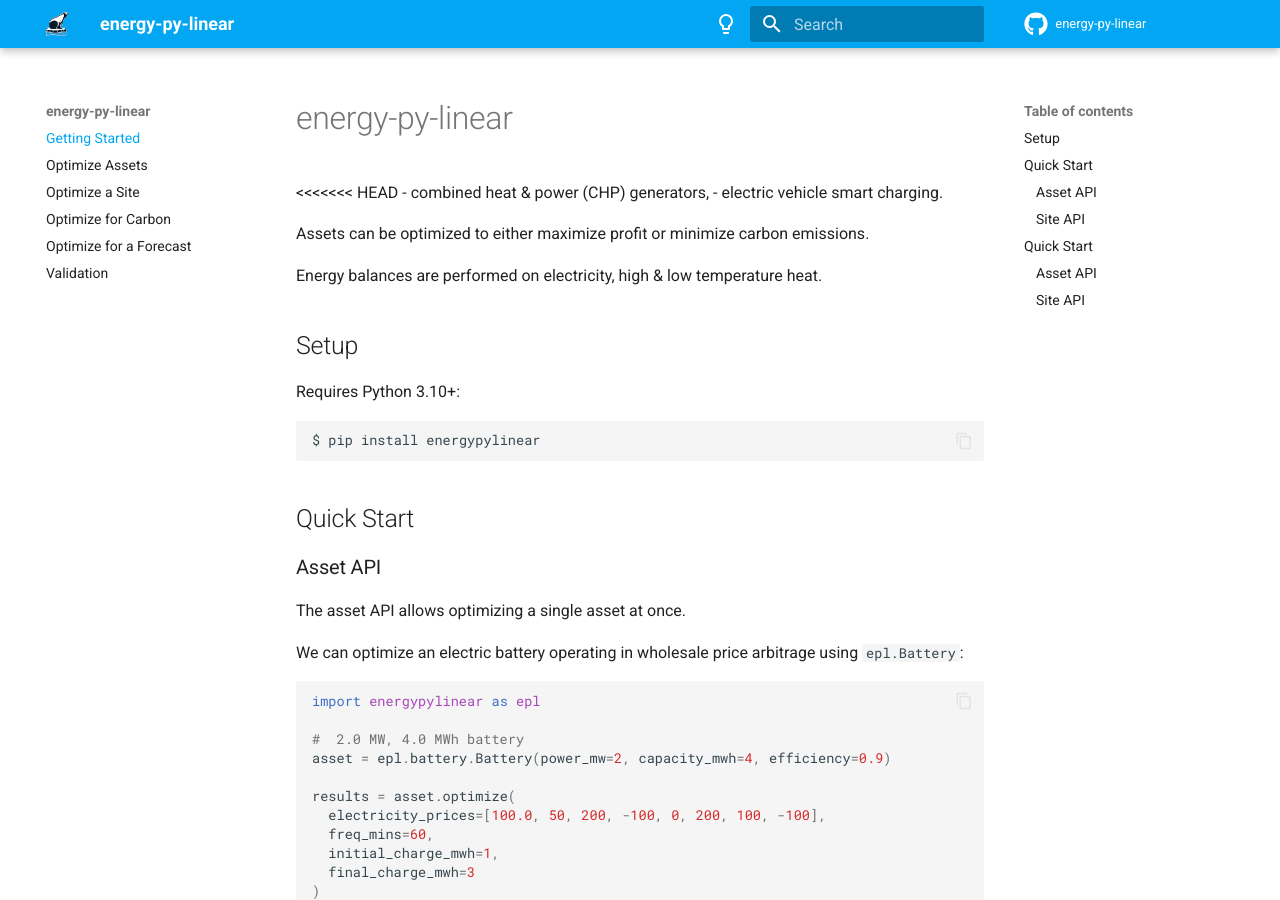
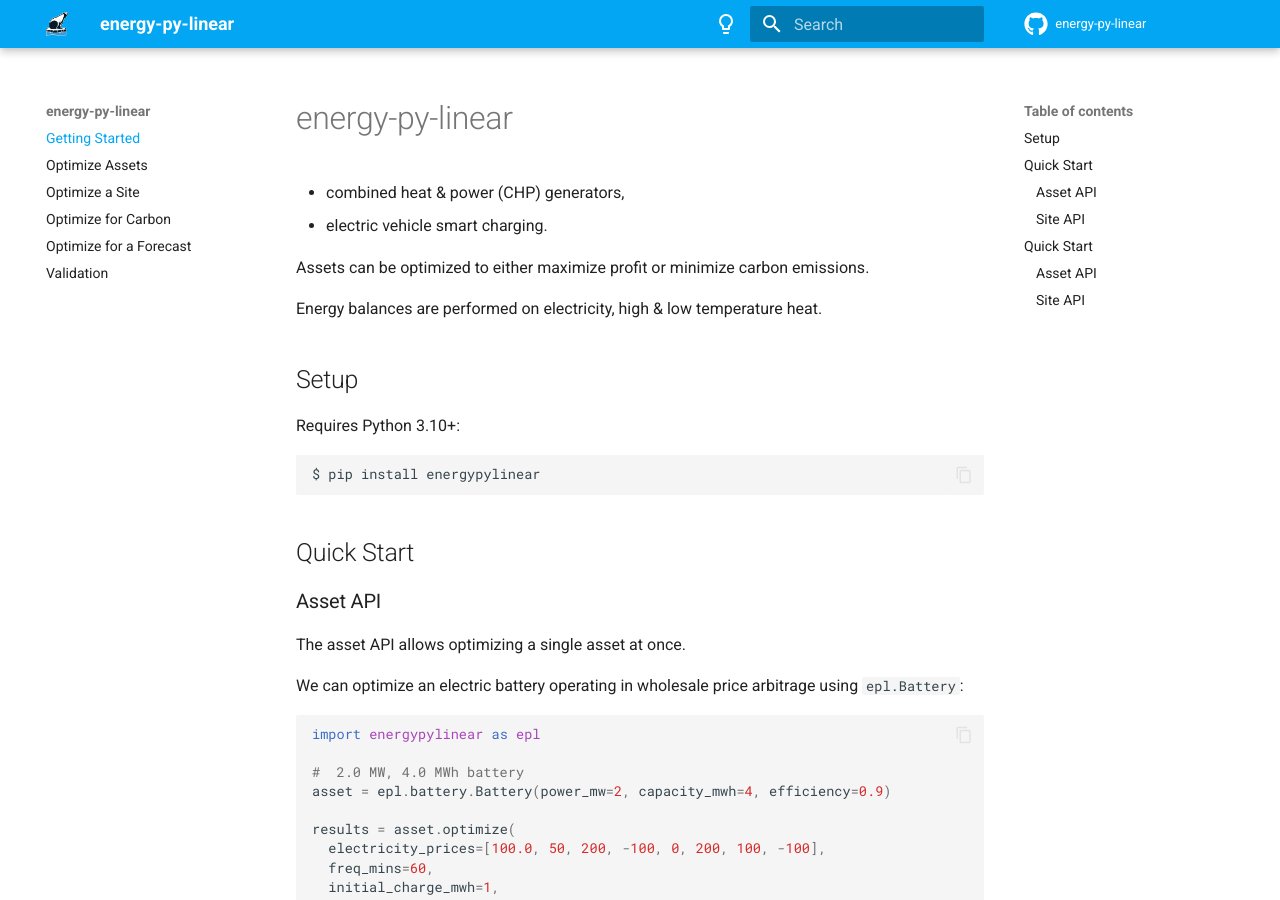
Before and after one commit to ADGEfficiency/energy-py-linear, an MkDocs documentation site: the page built from docs/docs/index.md, in a window 1280 px wide and 900 px high. Built offline with MkDocs 1.6.1 and Material for MkDocs 9.7.7, drawn with Linux system fonts in a browser that asks for light colours; comment, search, counter and statistics services are not loaded; some of the changed text lies outside the part shown.

Commit message:
cleanup commit

```diff
--- a/docs/docs/index.md
+++ b/docs/docs/index.md
@@ -1,7 +1,5 @@
 # energy-py-linear
 
-<<<<<<< HEAD
 {!../../README.md!lines=14-75}
 =======
 {!../../README.md!lines=11-87}
->>>>>>> 0e63030e60d10d284e00bb226000123a07c36b47
```
